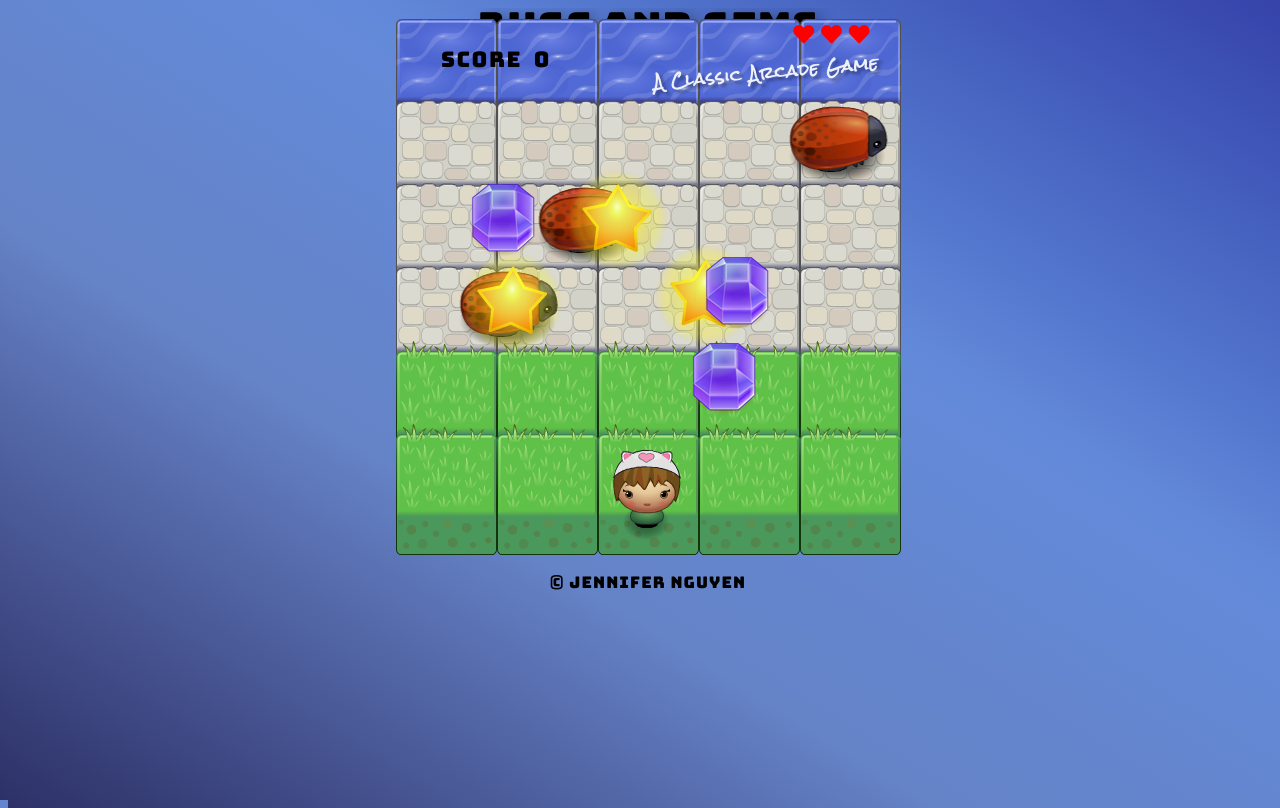
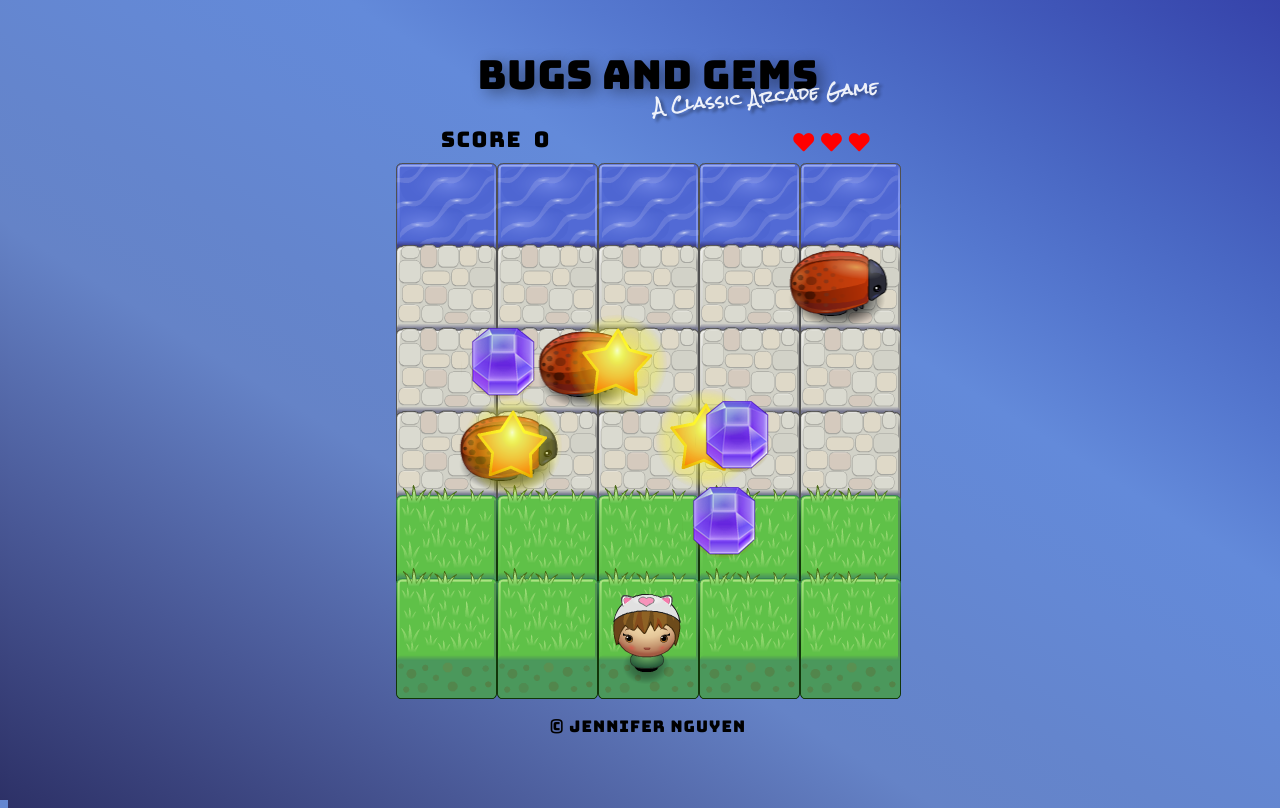
Before and after one commit to jenwin/Bugs-Gems, a plain HTML site: page index.html in a window 1280 px wide. Drawn offline with Linux system fonts and the light colour scheme.

Commit message:
Fix alignment of title, score, hearts, and footer text

```diff
--- a/css/styles.css
+++ b/css/styles.css
@@ -16,12 +16,12 @@ html {
 }
 
 canvas {
-  margin-top: -1rem;
+  margin-top: 5rem;
 }
 
 /*game title*/
 .game-hdr {
-  margin-top: -3rem;
+  margin-top: 0;
 }
 
 .game-title {
@@ -45,7 +45,7 @@ canvas {
   -ms-transform: rotate(-5deg);
   -o-transform: rotate(-5deg);
   -webkit-transform: rotate(-5deg);
-  top: 2.5rem;
+  top: 4rem;
 }
 
 /*points, hearts*/
@@ -59,7 +59,7 @@ canvas {
   letter-spacing: 0.1rem;
   position: relative;
   right: 9.5rem;
-  top: 10.5rem;
+  top: 12.5rem;
 }
 
 .heart-points {
@@ -75,7 +75,7 @@ canvas {
   left: 11.5rem;
   letter-spacing: 0.07rem;
   position: relative;
-  top: 7.28rem;
+  top: 11rem;
 }
 
 /*gameover modal*/
@@ -147,7 +147,7 @@ canvas {
 /*footer, author*/
 .game-ftr {
   position: relative;
-  top: 39rem;
+  top: 45rem;
 }
 
 .copyright {
```
